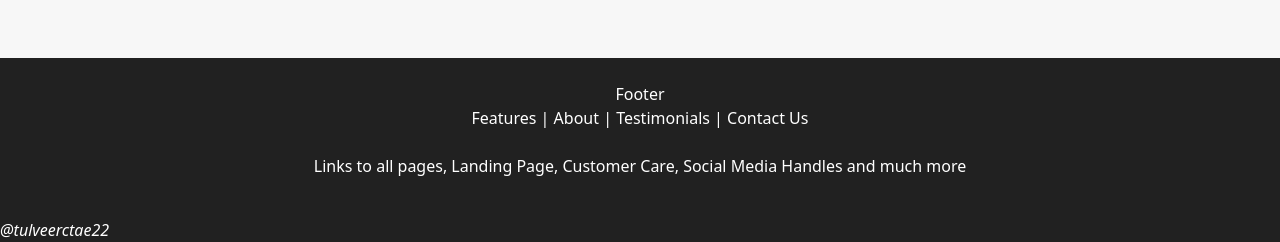
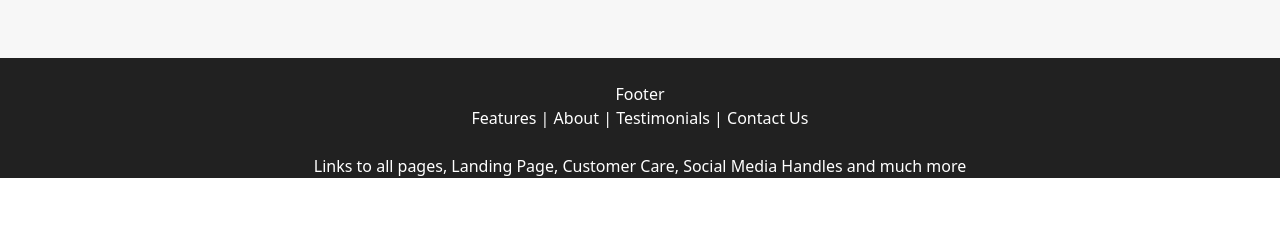
Before and after one commit to Tulveer18/Kronos_frontend_hack22, a plain HTML site: page Watches Page/Watches_Page.html in a window 1280 px wide. Shown: the part 4661-4903 px from the top of the page. After the commit the page ends 4855 px from the top, so only its background shows below. Drawn offline with nearby package versions, Linux system fonts and the light colour scheme; a web font is replaced by a local one.

Commit message:
Update Watches_Page.html

```diff
--- a/Watches Page/Watches_Page.html
+++ b/Watches Page/Watches_Page.html
@@ -527,12 +527,7 @@
                     Page,
                     Customer Care, Social Media Handles and much more</p>
             </div>
-            <!--Footer-->
-            <footer>
-                <br>
-                <i> @tulveerctae22</i>
 
-            </footer>
         </div>
     </div>
 
```
